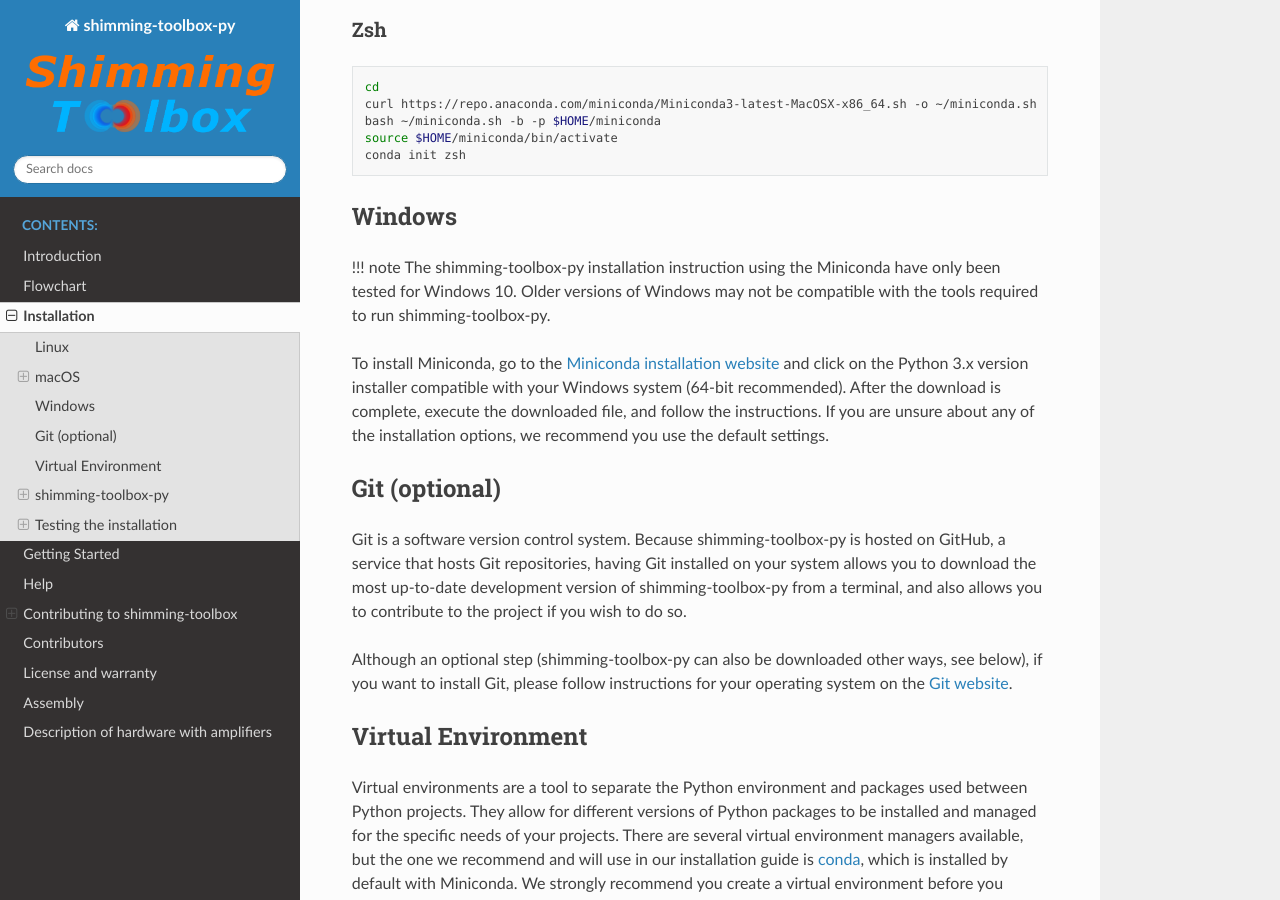
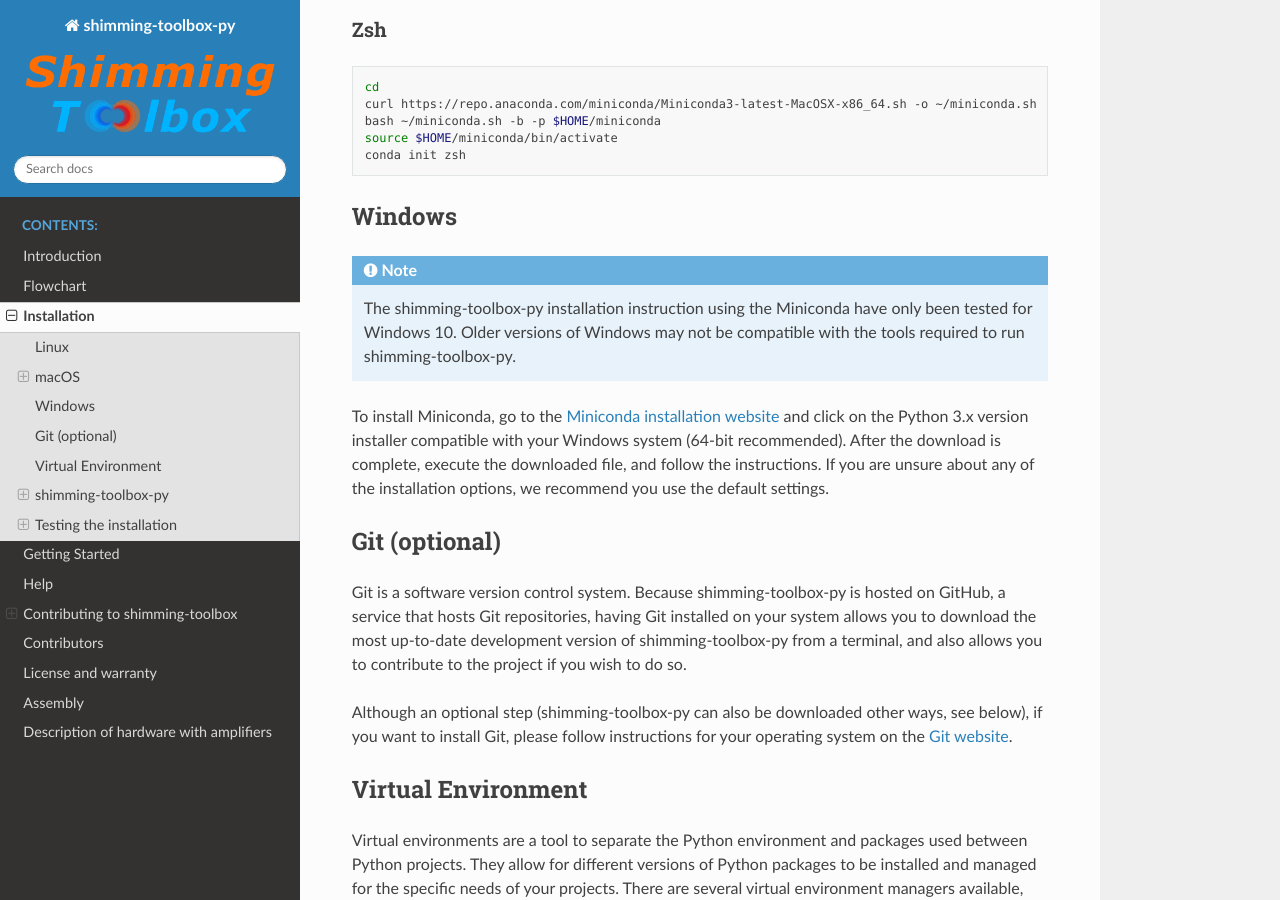
Before and after one commit to shimming-toolbox/shimming-toolbox, a Sphinx documentation site: the page built from docs/source/2_getting_started/1_installation.rst, in a window 1280 px wide and 900 px high, scrolled down 1187 px. Built offline with Sphinx 7.4.7 and the Read the Docs theme 2.0.0, drawn with Linux system fonts in a browser that asks for light colours; some of the changed text lies outside the part shown.

```diff
--- a/docs/source/1_overview/1_introduction.rst
+++ b/docs/source/1_overview/1_introduction.rst
@@ -1,4 +1,5 @@
 Introduction
 ============
 
-!!! note Add brief description of the project with a simple flowchart
+.. NOTE ::
+    Add brief description of the project with a simple flowchart
--- a/docs/source/2_getting_started/1_installation.rst
+++ b/docs/source/2_getting_started/1_installation.rst
@@ -73,10 +73,11 @@ Zsh
 Windows
 -------
 
-!!! note The shimming-toolbox-py installation instruction using the
-Miniconda have only been tested for Windows 10. Older versions of
-Windows may not be compatible with the tools required to run
-shimming-toolbox-py.
+.. NOTE ::
+   The shimming-toolbox-py installation instruction using the
+   Miniconda have only been tested for Windows 10. Older versions of
+   Windows may not be compatible with the tools required to run
+   shimming-toolbox-py.
 
 To install Miniconda, go to the `Miniconda installation
 website <https://conda.io/miniconda.html>`__ and click on the Python 3.x
@@ -158,11 +159,12 @@ that you followed the ``git clone`` instruction above:
    cd shimming-toolbox-py
    pip install -e ".[testing]"
 
-!!! note If you downloaded shimming-toolbox-py using the link above
-instead of ``git clone``, you may need to cd to a different folder
-(e.g. ``Downloads`` folder located within your home folder ``~``), and
-the shimming-toolbox-py folder may have a different name
-(e.g. ``shimming-toolbox-py-master``).
+.. NOTE ::
+   If you downloaded shimming-toolbox-py using the link above
+   instead of ``git clone``, you may need to cd to a different folder
+   (e.g. ``Downloads`` folder located within your home folder ``~``), and
+   the shimming-toolbox-py folder may have a different name
+   (e.g. ``shimming-toolbox-py-master``).
 
 Updating
 ^^^^^^^^
--- a/docs/source/index.rst
+++ b/docs/source/index.rst
@@ -1,7 +1,8 @@
 .. figure:: ./_static/shimming_toolbox_logo.png
    :alt: logo
 
-!!! note This website is a work in progress.
+.. NOTE ::
+    This website is a work in progress.
 
 The ``shimming-toolbox`` is an open-source Python software package enabling
 a variety of MRI shimming (magnetic field homogenization) techniques
```
